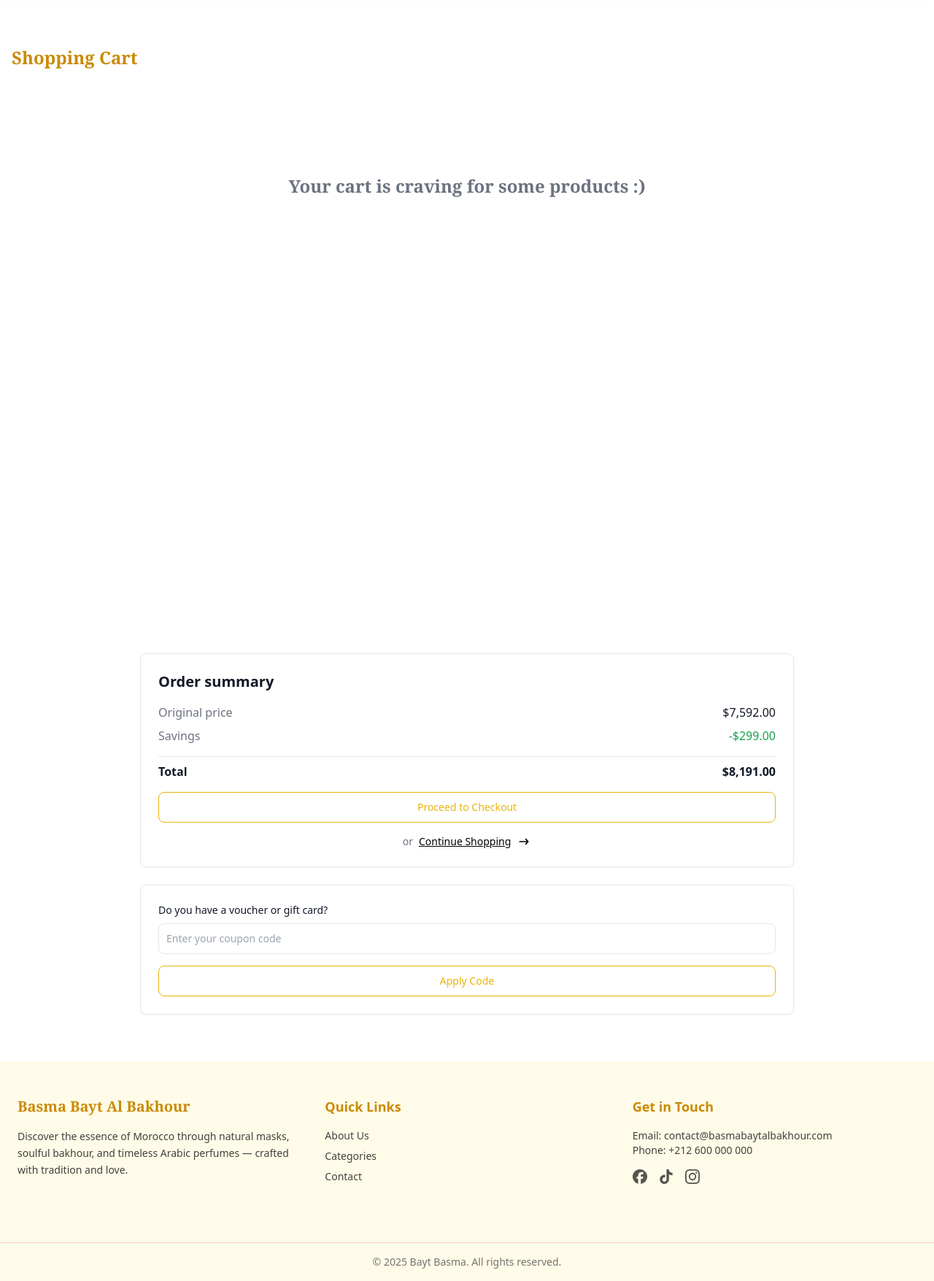
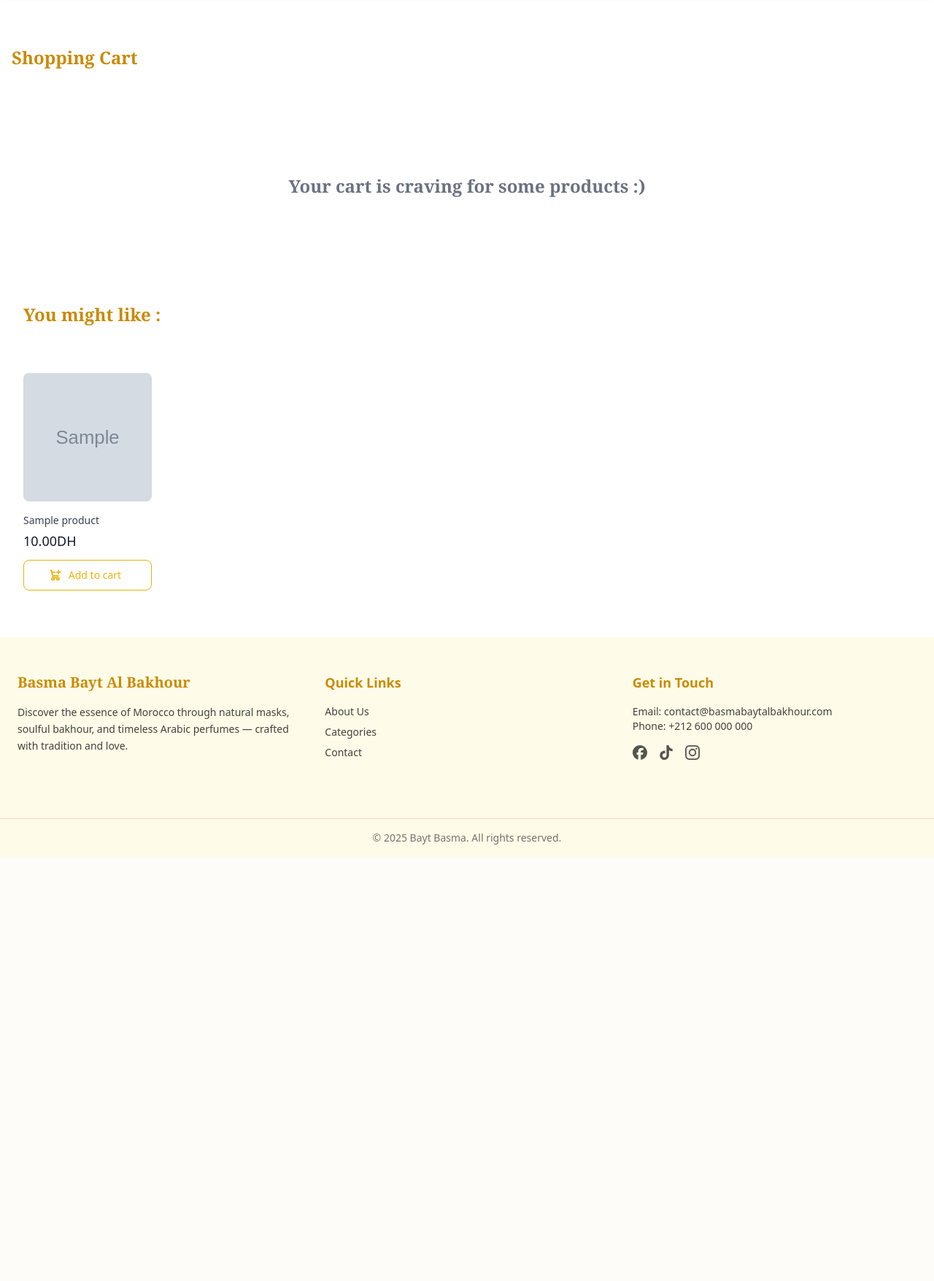
Before and after one commit to YassmineElhamim/ecommerce_website_with_django, a Django app: page /cart/ in a window 1280 px wide. Shown: the part 65-1820 px from the top of the page at 73% size. After the commit the page ends 1239 px from the top, so only its background shows below. Run offline with Django 5.2, Linux system fonts and the light colour scheme; tables that the repository leaves empty hold one stand-in row (values such as "Sample post"); grey boxes marked "Sample" are stand-in pictures; some libraries are stand-ins or nearby versions.

Commit message:
refactor cart and product templates to improve structure and remove unused code

```diff
--- a/ecommerce/cart/templates/cart_summary.html
+++ b/ecommerce/cart/templates/cart_summary.html
@@ -67,23 +67,79 @@
             </div>
           </div>
           {% endfor %}
-  {% else %}
+          {% comment %} {% else %}
             <div class="h-screen max-w-5xl mx-auto text-center p-36">
               <h5 class="text-xl font-serif font-bold text-gray-500 sm:text-2xl">
                 Your cart is craving for some products :)
               </h5>
             </div>
-  {% endif %}
+          {% endif %} {% endcomment %}
 
 
 
 
 
+        </div>
+    </div>
+
+
+
+
+    <!-- Order summary -->
+          <div class="mx-auto mt-6 max-w-4xl flex-1 space-y-6 lg:mt-0 lg:w-full">
+            <div class="space-y-4 rounded-lg border border-gray-200 bg-white p-4 shadow-sm sm:p-6">
+              <p class="text-xl font-semibold text-gray-900">Order summary</p>
+
+              <div class="space-y-4">
+                <div class="space-y-2">
+                  <dl class="flex items-center justify-between gap-4">
+                    <dt class="text-base font-normal text-gray-500 ">Original price</dt>
+                    <dd class="text-base font-medium text-gray-900 ">$7,592.00</dd>
+                  </dl>
+
+                  <dl class="flex items-center justify-between gap-4">
+                    <dt class="text-base font-normal text-gray-500 ">Savings</dt>
+                    <dd class="text-base font-medium text-green-600">-$299.00</dd>
+                  </dl>
+                </div>
+
+                <dl class="flex items-center justify-between gap-4 border-t border-gray-200 pt-2 ">
+                  <dt class="text-base font-bold text-gray-900 ">Total</dt>
+                  <dd class="text-base font-bold text-gray-900 ">$8,191.00</dd>
+                </dl>
+              </div>
+
+              <a href="#" class="mt-3 w-full flex items-center justify-center py-2.5 px-5 text-sm font-medium text-yellow-500 focus:outline-none bg-white rounded-lg border border-yellow-500 hover:bg-yellow-500 hover:text-white focus:z-10 focus:ring-4 focus:ring-yellow-50 ">Proceed to Checkout</a>
+
+              <div class="flex items-center justify-center gap-2">
+                <span class="text-sm font-normal text-gray-500 "> or </span>
+                <a href="{% url 'home' %}" title="" class="inline-flex items-center gap-2 text-sm font-medium text-primary-700 underline hover:no-underline ">
+                  Continue Shopping
+                  <svg class="h-5 w-5" aria-hidden="true" xmlns="http://www.w3.org/2000/svg" fill="none" viewBox="0 0 24 24">
+                    <path stroke="currentColor" stroke-linecap="round" stroke-linejoin="round" stroke-width="2" d="M19 12H5m14 0-4 4m4-4-4-4" />
+                  </svg>
+                </a>
+              </div>
+            </div>
+
+            <div class="space-y-4 rounded-lg border border-gray-200 bg-white p-4 shadow-sm sm:p-6">
+              <form class="space-y-4">
+                <div>
+                  <label for="voucher" class="mb-2 block text-sm font-medium text-gray-900 "> Do you have a voucher or gift card? </label>
+                  <input type="text" id="voucher" class="block w-full rounded-lg border border-gray-200 bg-white-50 p-2.5 text-sm text-gray-900 focus:border-yellow-500 focus:ring-yellow-500 " placeholder="Enter your coupon code" required />
+                </div>
+                <button type="submit" class="mt-3 w-full flex items-center justify-center py-2.5 px-5 text-sm font-medium text-yellow-500 focus:outline-none bg-white rounded-lg border border-yellow-500 hover:bg-yellow-500 hover:text-white focus:z-10 focus:ring-4 focus:ring-yellow-50 ">Apply Code</button>
+              </form>
+            </div>
+
+
+          </div>
+        </div>
+      </div>
       <!-- People also bought -->
-            <!-- </div>
-            <div class="hidden xl:mt-8 xl:block">
-              <h3 class="text-2xl font-semibold text-gray-900 dark:text-white">People also bought</h3>
-              <div class="mt-6 grid grid-cols-3 gap-4 sm:mt-8">
+      <div class="pt-36 mx-auto max-w-screen-xl px-4 2xl:px-0">
+          <h3 class="text-xl font-serif font-bold text-yellow-600 sm:text-2xl pb-16">People also bought</h3>
+          {% comment %} <div class="mt-6 grid grid-cols-3 gap-4 sm:mt-8">
             <div class="space-y-6 overflow-hidden rounded-lg border border-gray-200 bg-white p-6 shadow-sm dark:border-gray-700 dark:bg-gray-800">
               <a href="#" class="overflow-hidden rounded">
                 <img class="mx-auto h-44 w-44 dark:hidden" src="https://flowbite.s3.amazonaws.com/blocks/e-commerce/imac-front.svg" alt="imac image" />
@@ -184,64 +240,89 @@
                 </button>
               </div>
             </div>
+          </div> {% endcomment %}
+        <div class="grid grid-cols-1 gap-x-6 gap-y-10 sm:grid-cols-2 lg:grid-cols-5 xl:grid-cols-6 xl:gap-x-8">
+            {% for product in products %}
+              <div class="group">
+                <a href="{% url 'product_details' product.id%}" class="">
+                    <img src="{{product.image.url}}" alt="" class="aspect-square w-full rounded-lg bg-gray-200 object-cover group-hover:opacity-75 xl:aspect-7/8" />
+                    <h3 class="mt-4 text-sm text-gray-700">{{product.name}}</h3>
+                    <p class="mt-1 text-lg font-medium text-gray-900">{{product.price}}DH</p>
+                </a>
+                  <button
+                    class="add-cart mt-3 w-full flex items-center justify-center py-2.5 px-5 text-sm font-medium text-yellow-500 focus:outline-none bg-white rounded-lg border border-yellow-500 hover:bg-yellow-500 hover:text-white focus:z-10 focus:ring-4 focus:ring-yellow-50 "
+                  >
+                    <svg
+                      class="w-5 h-5 -ms-2 me-2"
+                      aria-hidden="true"
+                      xmlns="http://www.w3.org/2000/svg"
+                      width="24"
+                      height="24"
+                      fill="none"
+                      viewBox="0 0 24 24"
+                    >
+                      <path
+                        stroke="currentColor"
+                        stroke-linecap="round"
+                        stroke-linejoin="round"
+                        stroke-width="2"
+                        d="M4 4h1.5L8 16m0 0h8m-8 0a2 2 0 1 0 0 4 2 2 0 0 0 0-4Zm8 0a2 2 0 1 0 0 4 2 2 0 0 0 0-4Zm.75-3H7.5M11 7H6.312M17 4v6m-3-3h6"
+                      />
+                    </svg>
+
+                    Add to cart
+                  </button>
                 </div>
-            </div>
-          </div> -->
+            {% endfor %}
 
-
-
-
-    <!-- Order summary -->
-          <div class="mx-auto mt-6 max-w-4xl flex-1 space-y-6 lg:mt-0 lg:w-full">
-            <div class="space-y-4 rounded-lg border border-gray-200 bg-white p-4 shadow-sm sm:p-6">
-              <p class="text-xl font-semibold text-gray-900">Order summary</p>
-
-              <div class="space-y-4">
-                <div class="space-y-2">
-                  <dl class="flex items-center justify-between gap-4">
-                    <dt class="text-base font-normal text-gray-500 ">Original price</dt>
-                    <dd class="text-base font-medium text-gray-900 ">$7,592.00</dd>
-                  </dl>
-
-                  <dl class="flex items-center justify-between gap-4">
-                    <dt class="text-base font-normal text-gray-500 ">Savings</dt>
-                    <dd class="text-base font-medium text-green-600">-$299.00</dd>
-                  </dl>
-                </div>
-
-                <dl class="flex items-center justify-between gap-4 border-t border-gray-200 pt-2 ">
-                  <dt class="text-base font-bold text-gray-900 ">Total</dt>
-                  <dd class="text-base font-bold text-gray-900 ">$8,191.00</dd>
-                </dl>
-              </div>
-
-              <a href="#" class="mt-3 w-full flex items-center justify-center py-2.5 px-5 text-sm font-medium text-yellow-500 focus:outline-none bg-white rounded-lg border border-yellow-500 hover:bg-yellow-500 hover:text-white focus:z-10 focus:ring-4 focus:ring-yellow-50 ">Proceed to Checkout</a>
-
-              <div class="flex items-center justify-center gap-2">
-                <span class="text-sm font-normal text-gray-500 "> or </span>
-                <a href="{% url 'home' %}" title="" class="inline-flex items-center gap-2 text-sm font-medium text-primary-700 underline hover:no-underline ">
-                  Continue Shopping
-                  <svg class="h-5 w-5" aria-hidden="true" xmlns="http://www.w3.org/2000/svg" fill="none" viewBox="0 0 24 24">
-                    <path stroke="currentColor" stroke-linecap="round" stroke-linejoin="round" stroke-width="2" d="M19 12H5m14 0-4 4m4-4-4-4" />
-                  </svg>
-                </a>
-              </div>
-            </div>
-
-            <div class="space-y-4 rounded-lg border border-gray-200 bg-white p-4 shadow-sm sm:p-6">
-              <form class="space-y-4">
-                <div>
-                  <label for="voucher" class="mb-2 block text-sm font-medium text-gray-900 "> Do you have a voucher or gift card? </label>
-                  <input type="text" id="voucher" class="block w-full rounded-lg border border-gray-200 bg-white-50 p-2.5 text-sm text-gray-900 focus:border-yellow-500 focus:ring-yellow-500 " placeholder="Enter your coupon code" required />
-                </div>
-                <button type="submit" class="mt-3 w-full flex items-center justify-center py-2.5 px-5 text-sm font-medium text-yellow-500 focus:outline-none bg-white rounded-lg border border-yellow-500 hover:bg-yellow-500 hover:text-white focus:z-10 focus:ring-4 focus:ring-yellow-50 ">Apply Code</button>
-              </form>
         </div>
 
 
       </div>
+      {% else %}
+        <div class="h-50 max-w-5xl mx-auto text-center p-36">
+          <h5 class="text-xl font-serif font-bold text-gray-500 sm:text-2xl">
+            Your cart is craving for some products :)
+          </h5>
         </div>
+        <div class=" mx-auto max-w-screen-xl px-4 2xl:px-0">
+          <h3 class="text-xl font-serif font-bold text-yellow-600 sm:text-2xl pb-16">You might like :</h3>
+          <div class="grid grid-cols-1 gap-x-6 gap-y-10 sm:grid-cols-2 lg:grid-cols-5 xl:grid-cols-6 xl:gap-x-8">
+            {% for product in products %}
+              <div class="group">
+                <a href="{% url 'product_details' product.id%}" class="">
+                    <img src="{{product.image.url}}" alt="" class="aspect-square w-full rounded-lg bg-gray-200 object-cover group-hover:opacity-75 xl:aspect-7/8" />
+                    <h3 class="mt-4 text-sm text-gray-700">{{product.name}}</h3>
+                    <p class="mt-1 text-lg font-medium text-gray-900">{{product.price}}DH</p>
+                </a>
+                  <button
+                    class="add-cart mt-3 w-full flex items-center justify-center py-2.5 px-5 text-sm font-medium text-yellow-500 focus:outline-none bg-white rounded-lg border border-yellow-500 hover:bg-yellow-500 hover:text-white focus:z-10 focus:ring-4 focus:ring-yellow-50 "
+                  >
+                    <svg
+                      class="w-5 h-5 -ms-2 me-2"
+                      aria-hidden="true"
+                      xmlns="http://www.w3.org/2000/svg"
+                      width="24"
+                      height="24"
+                      fill="none"
+                      viewBox="0 0 24 24"
+                    >
+                      <path
+                        stroke="currentColor"
+                        stroke-linecap="round"
+                        stroke-linejoin="round"
+                        stroke-width="2"
+                        d="M4 4h1.5L8 16m0 0h8m-8 0a2 2 0 1 0 0 4 2 2 0 0 0 0-4Zm8 0a2 2 0 1 0 0 4 2 2 0 0 0 0-4Zm.75-3H7.5M11 7H6.312M17 4v6m-3-3h6"
+                      />
+                    </svg>
+
+                    Add to cart
+                  </button>
                 </div>
+            {% endfor %}
+
+        </div>
+      {% endif %}
     </section>
 
 <script>
--- a/ecommerce/cart/views.py
+++ b/ecommerce/cart/views.py
@@ -6,7 +6,8 @@ from django.http import JsonResponse
 def cart_summary(request):
     cart = Cart(request)
     cart_products = cart.get_products
-    return render(request, 'cart_summary.html', {'cart_products':cart_products})
+    products = Product.objects.all()
+    return render(request, 'cart_summary.html', {'cart_products':cart_products, 'products':products})
 
 def cart_add(request):
     # get the cart
```
Also changed, not shown: ecommerce/cart/cart.py (+0 -20 lines), ecommerce/store/templates/products.html (+1 -27 lines). Lines whose indentation alone changed are shown as unchanged.
